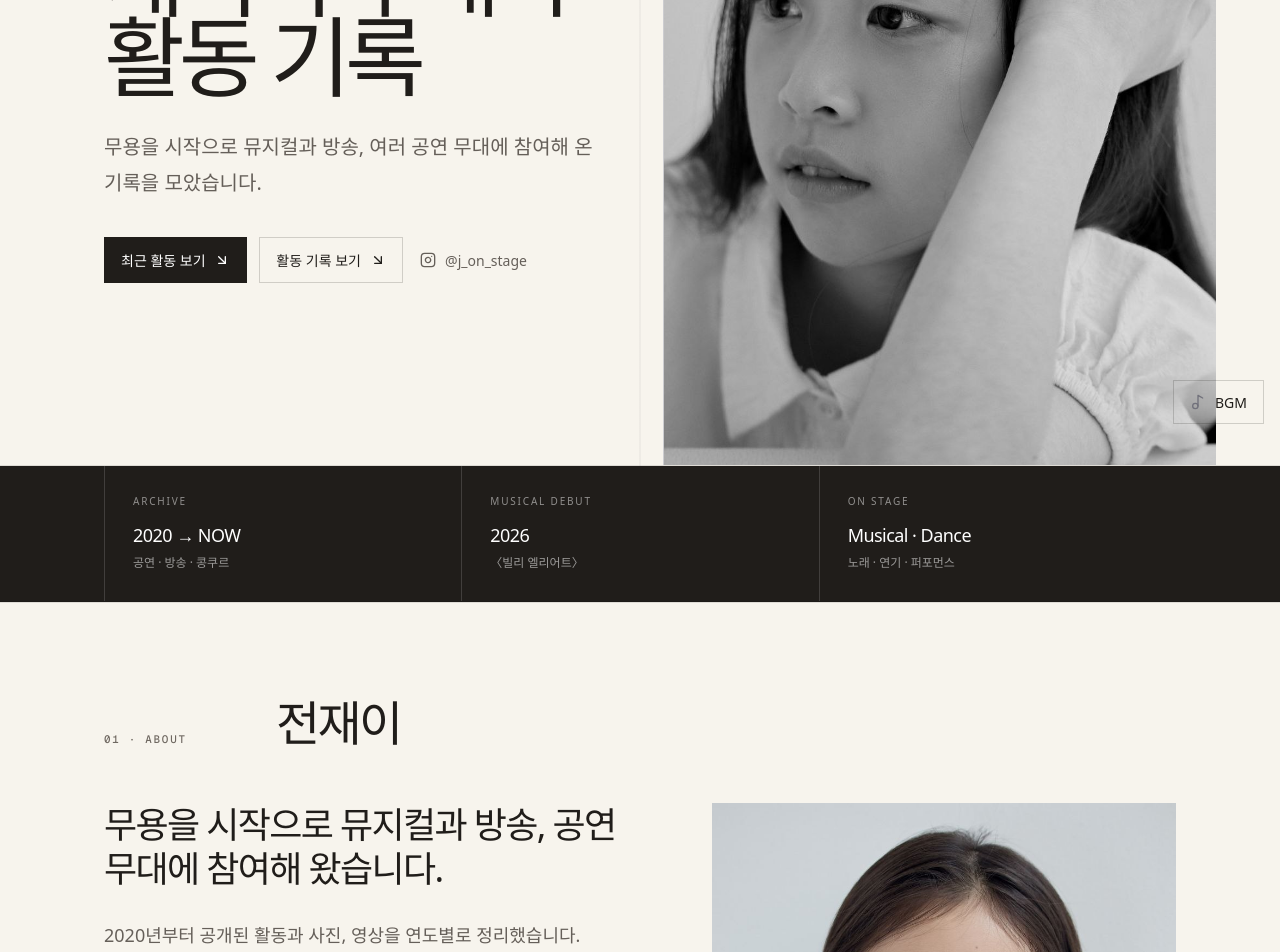
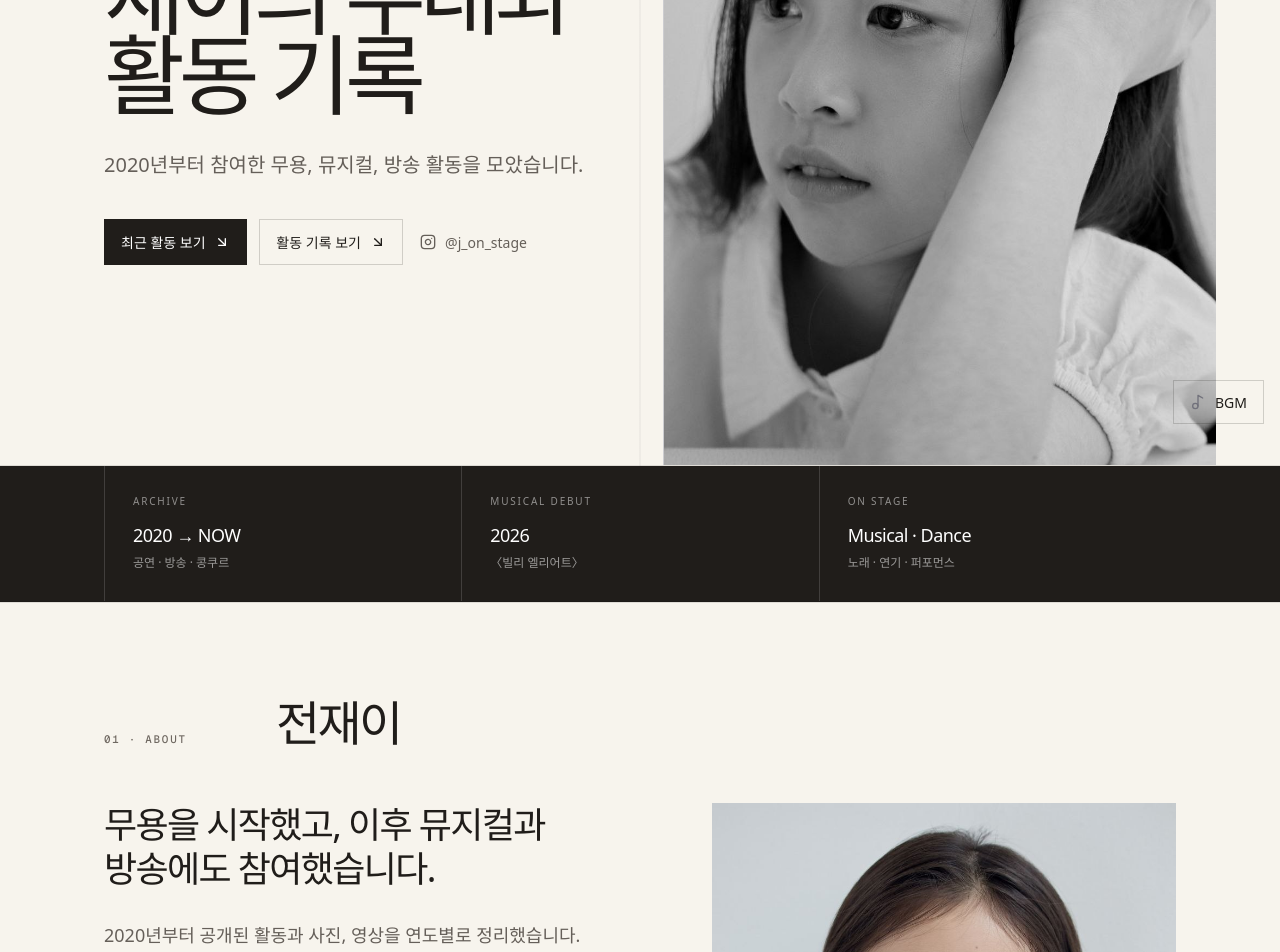
Before and after one commit to Jeonyomi/jaei-web, a Next.js app: page / in a window 1280 px wide. Shown: the part 360-1312 px from the top of the page. Built offline with nearby package versions, Linux system fonts and the light colour scheme.

Commit message:
fix: remove repeated intro copy

```diff
--- a/src/content/content.ts
+++ b/src/content/content.ts
@@ -49,7 +49,7 @@ export const site = {
     eyebrow: "JAE-I ON STAGE",
     headline: "재이의 무대와\n활동 기록",
     subheadline:
-      "무용을 시작으로 뮤지컬과 방송, 여러 공연 무대에 참여해 온 기록을 모았습니다.",
+      "2020년부터 참여한 무용, 뮤지컬, 방송 활동을 모았습니다.",
     image: "/gallery/portrait-2026-02.jpg",
     imageAlt: "재이의 흑백 프로필 사진",
     ctas: [
@@ -65,7 +65,7 @@ export const site = {
   profile: {
     title: "전재이",
     lead:
-      "무용을 시작으로 뮤지컬과 방송, 공연 무대에 참여해 왔습니다.",
+      "무용을 시작했고, 이후 뮤지컬과 방송에도 참여했습니다.",
     body:
       "2020년부터 공개된 활동과 사진, 영상을 연도별로 정리했습니다.",
     focus: ["Musical", "Dance", "Broadcast"],
```
